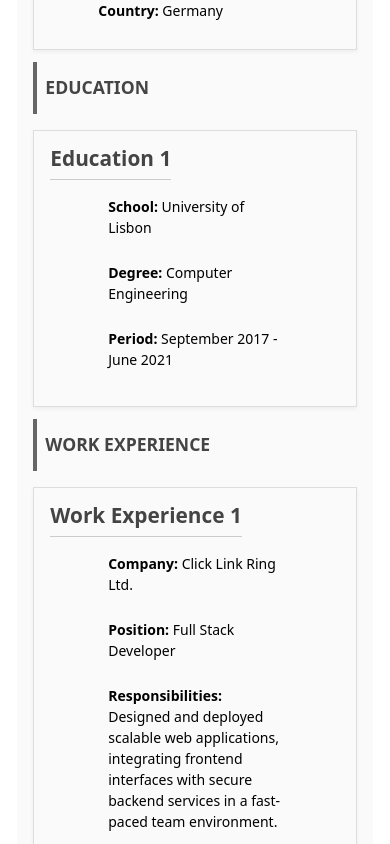
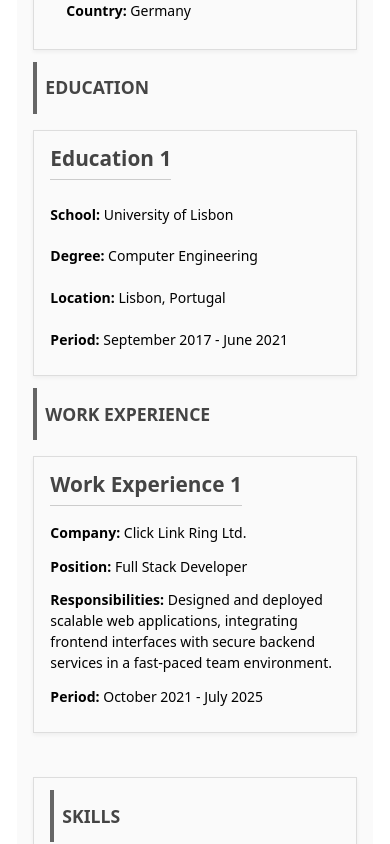
Before and after one commit to FreeFallRush/cv-application, a React (Vite) app: page / in a window 390 px wide. Shown: the part 1620-2464 px from the top of the page. Built offline with nearby package versions, Linux system fonts and the light colour scheme.

Commit message:
Added location to education section and modified EducationalInfoForm.jsx, CVPreview.jsx and App.jsx
Added styles for education section in CVPreview.css

```diff
--- a/src/App.jsx
+++ b/src/App.jsx
@@ -23,6 +23,7 @@ function App() {
     id: crypto.randomUUID(),
     school: "University of Lisbon",
     degree: "Computer Engineering",
+    location: "Lisbon, Portugal",
     startDate: "2017 September",
     endDate: "2021 June",
   };
@@ -61,6 +62,7 @@ function App() {
         id: crypto.randomUUID(),
         school: "",
         degree: "",
+        location: "",
         startDate: "",
         endDate: "",
       },
--- a/src/components/CVPreview.jsx
+++ b/src/components/CVPreview.jsx
@@ -56,14 +56,24 @@ function CVPreview({
           educationInfo.map((edu, index) => (
             <div key={edu.id} className="educationInfo">
               <h4>Education {index + 1}</h4>
+              <div className="educationInfo-group">
                 <p>
                   <strong>School: </strong>
                   {edu.school || (index === 0 ? defaultEducation.school : "")}
                 </p>
+
                 <p>
                   <strong>Degree: </strong>
                   {edu.degree || (index === 0 ? defaultEducation.degree : "")}
                 </p>
+              </div>
+              <div className="educationInfo-group">
+                <p>
+                  <strong>Location: </strong>
+                  {edu.location ||
+                    (index === 0 ? defaultEducation.location : "")}
+                </p>
+
                 <p>
                   <strong>Period: </strong>
                   {edu.startDate
@@ -78,6 +88,7 @@ function CVPreview({
                     ? formatDate(defaultEducation.endDate)
                     : ""}
                 </p>
+              </div>
             </div>
           ))
         ) : (
--- a/src/components/EducationInfoForm.jsx
+++ b/src/components/EducationInfoForm.jsx
@@ -51,6 +51,18 @@ function EducationInfoForm({ educationInfo, onSubmit, onDelete }) {
             </div>
 
             <div className="form-group">
+              <label htmlFor="location">Location: </label>
+              <input
+                id="location"
+                name="location"
+                type="text"
+                placeholder="Location"
+                value={formData.location}
+                onChange={handleChange}
+              />
+            </div>
+
+            <div className="form-group">
               <label htmlFor="startDate">Start Date: </label>
               <input
                 id="startDate"
--- a/src/styles/CVPreview.css
+++ b/src/styles/CVPreview.css
@@ -65,11 +65,24 @@
   text-align: left;
 }
 
-.practicalExperience,
+.practicalExperience {
+  display: flex;
+  flex-direction: column;
+  align-items: center;
+}
+
 .educationInfo {
   display: flex;
   flex-direction: column;
   align-items: center;
+  gap: 0.5rem;
+}
+
+.educationInfo-group {
+  display: flex;
+  align-self: center;
+  gap: 2rem;
+  min-width: 60%;
 }
 
 .practicalExperience h4,
@@ -129,8 +142,22 @@
 
   .personalInfo-group {
     width: 100%;
+    margin-left: 0;
   }
 
+  .educationInfo-group,
+  .practicalExperience p {
+    flex-direction: column;
+    width: 100%;
+    min-width: unset;
+    gap: 0.5rem;
+  }
+
+  .educationInfo-group p,
+  .practicalExperience p {
+    width: 100%;
+    margin-bottom: 0.8rem;
+  }
   .skills-list {
     flex-direction: column;
     gap: 0.5rem;
```
Lines whose indentation alone changed are shown as unchanged.
